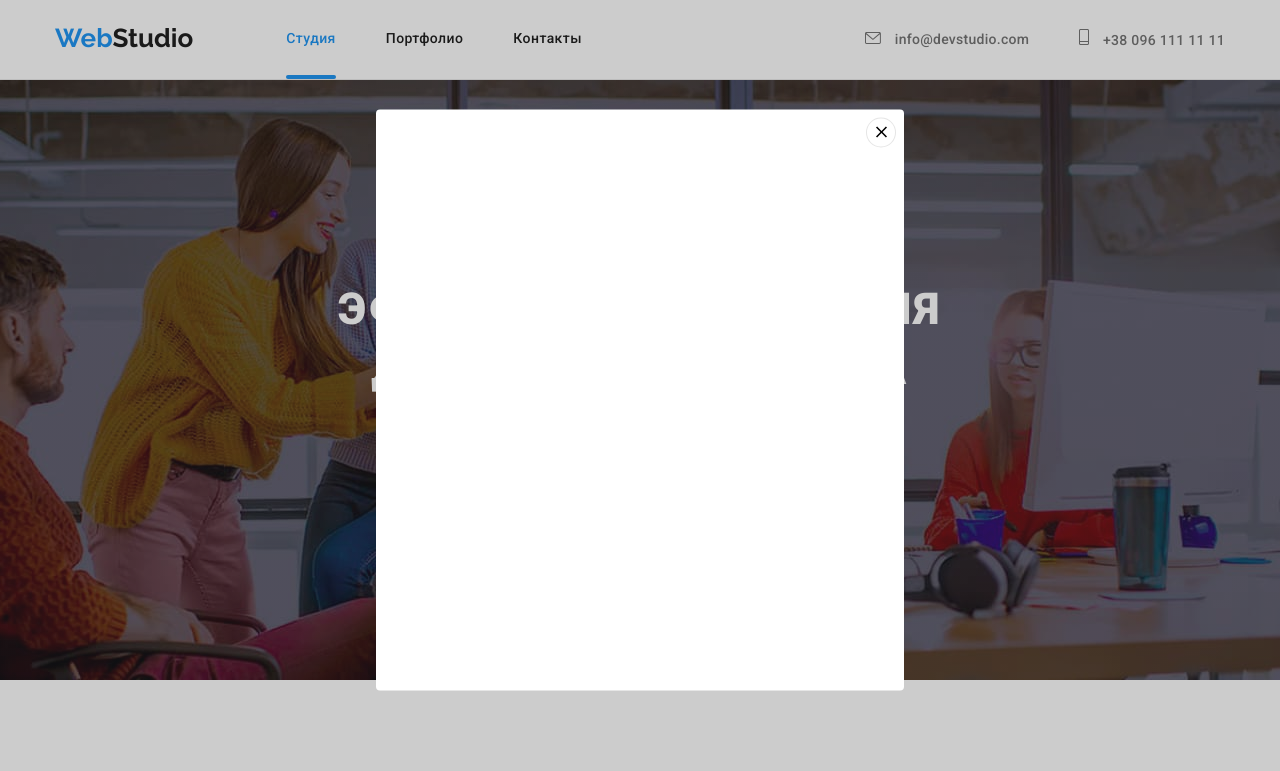
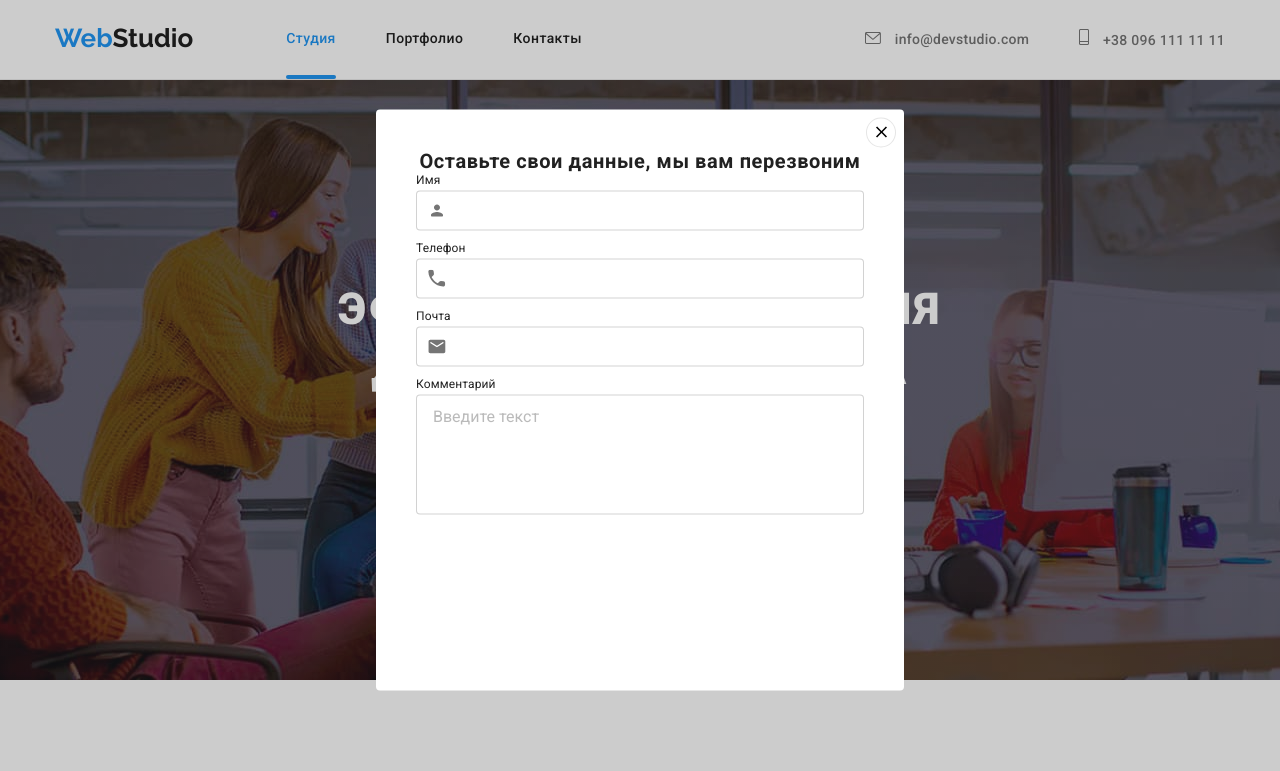
Before and after one commit to EehorV/goit-markup-hw-06, a plain HTML site: page index.html in a window 1280 px wide. Both pictures are taken after a click on the button "Заказать услугу". Shown: the top 771 px of the page. Drawn offline with nearby package versions, Linux system fonts and the light colour scheme.

Commit message:
from without checkbox

```diff
--- a/css/styles.css
+++ b/css/styles.css
@@ -670,6 +670,7 @@ address {
   left: 50%;
   width: 528px;
   min-height: 581px;
+  padding: 40px;
   background-color: #ffffff;
   border-radius: 4px;
   transform: translate(-50%, -50%) scale(1);
@@ -686,6 +687,79 @@ address {
   border-radius: 50%;
   border: 1px solid rgba(0, 0, 0, 0.1);
 }
+.modal-button:hover,
+.modal-button:focus {
+  color: var(--accent-color);
+  outline: none;
+  cursor: pointer;
+}
+.modal-close {
+  fill: currentColor;
+}
+/* Форма Form */
+.modal-title {
+  font-family: Roboto;
+  font-style: normal;
+  font-weight: 700;
+  font-size: 20px;
+  line-height: 1.15;
+  text-align: center;
+  letter-spacing: 0.03em;
+  color: var(--primary-text-color);
+}
+.modal-item {
+  position: relative;
+  display: block;
+  margin-bottom: 10px;
+}
+.modal-label {
+  display: block;
+  margin-bottom: 4px;
+  font-size: 12px;
+  line-height: 1.17;
+  letter-spacing: 0.01em;
+}
+.modal-input {
+  width: 100%;
+  height: 40px;
+  padding-left: 42px;
+  color: var(--logo-text-color);
+  border: 1px solid rgba(33, 33, 33, 0.2);
+  border-radius: 4px;
+  transition: border-color 250ms cubic-bezier(0.4, 0, 0.2, 1);
+}
 .modal-icon {
-  color: #000000;
+  position: absolute;
+  top: 50%;
+  left: 0;
+  margin-left: 12px;
+  width: 18px;
+  height: 18px;
+  color: var(--secondary-text-color);
+  fill: currentColor;
+  transition: color 250ms cubic-bezier(0.4, 0, 0.2, 1);
 }
+.modal-textarea {
+  height: 120px;
+  width: 100%;
+  padding: 12px 16px;
+  resize: none;
+  border: 1px solid rgba(33, 33, 33, 0.2);
+  border-radius: 4px;
+  transition: border-color 250ms cubic-bezier(0.4, 0, 0.2, 1);
+}
+.modal-textarea::placeholder {
+  color: rgba(117, 117, 117, 0.5);
+}
+.modal-input:focus,
+.modal-input:not(:placeholder-shown),
+.modal-textarea:focus,
+.modal-textarea:not(:placeholder-shown) {
+  outline: none;
+  border-color: var(--accent-color);
+}
+.modal-input:focus + .modal-icon,
+.modal-input:not(:placeholder-shown) + .modal-icon {
+  color: var(--accent-color);
+}
+/* ------End of modal window styles */
--- a/index.html
+++ b/index.html
@@ -602,10 +602,43 @@
         <!-- Секция подписки -->
       </div>
     </footer>
+    <!-- Модальное окно -->
     <div class="backdrop is-hidden" data-modal>
       <div class="modal">
+        <p class="modal-title">Оставьте свои данные, мы вам перезвоним</p>
+        <!-- Кнопка закрытия -->
+        <form class="modal-form" name="callback">
+            <label class="modal-item">
+              <span class="modal-label">Имя</span>
+              <input type="name" class="modal-input" name="name" placeholder=" " />
+              <svg class="modal-icon">
+                <use href="./images/icons.svg#icon-person"></use>
+              </svg>
+            </label>
+            <label class="modal-item">
+              <span class="modal-label">Телефон</span>
+              <input type="tel" class="modal-input" name="phone-number" placeholder=" " />
+              <svg class="modal-icon">
+                <use href="./images/icons.svg#icon-phone"></use>
+              </svg>
+            </label>
+            <label class="modal-item">
+              <span class="modal-label">Почта</span>
+              <input type="email" class="modal-input" name="email" placeholder=" " />
+              <svg class="modal-icon">
+                <use href="./images/icons.svg#icon-envelope"></use>
+              </svg>
+            </label>
+            <label class="modal-item">
+              <span class="modal-label">Комментарий</span>
+              <textarea
+                class="modal-textarea"
+                name="comment"
+                placeholder="Введите текст"
+              ></textarea>
+            </label>
         <button class="modal-button" type="button" data-modal-close>
-          <svg class="modal-icon" width="18" height="18">
+          <svg class="modal-close" width="18" height="18">
             <use href="./images/icons.svg#icon-close-icon"></use>
           </svg>
         </button>
```
